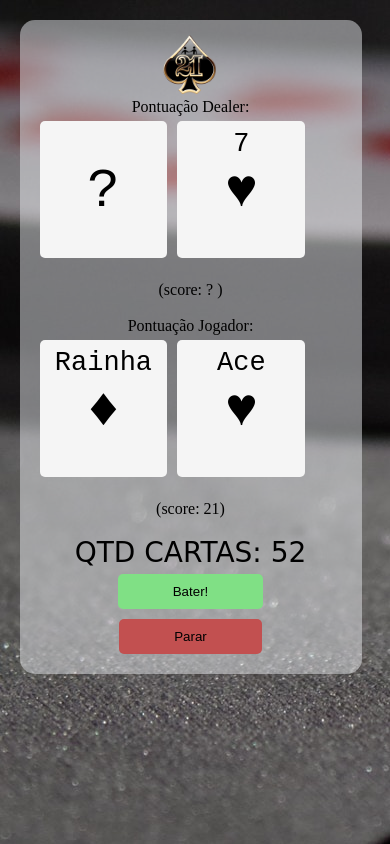
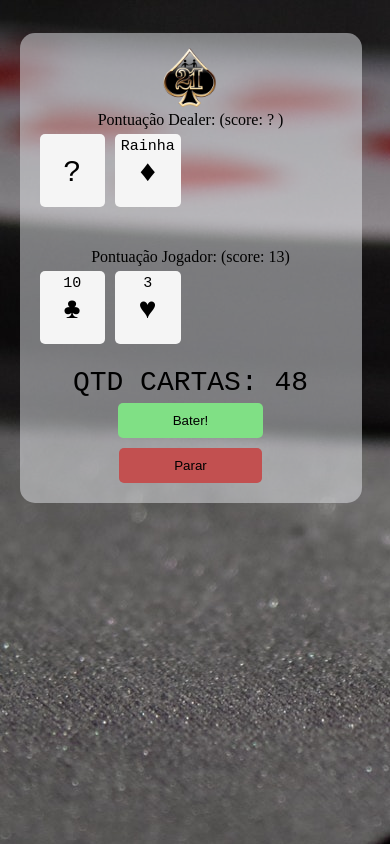
Before and after one commit to giovanilima775/black-jack, a plain HTML site: page index.html in a window 390 px wide. Both pictures are taken after a click on the button "Novo Jogo!". Drawn offline with Linux system fonts and the light colour scheme.

Commit message:
fix size cards and bug with ace card
Signed-off-by: Giovani de Oliveira Lima <47919065+giovanilima775@users.noreply.github.com>

```diff
--- a/assets/css/style.css
+++ b/assets/css/style.css
@@ -3,6 +3,7 @@ body {
     background: url("../img/back.jpg");
     margin: 0;
     padding: 0;
+    padding-top: 25px;
 }
 .img-top {
     text-align: center;
@@ -30,7 +31,7 @@ body {
     background-color: whitesmoke;
     margin: 5px;
     border-radius: 5px;
-    font-size: 27px;
+    font-size: 24px;
     line-height: 47px;
     font-family: monospace;
 }
@@ -46,7 +47,7 @@ label.suit {
 }
 .qtd-cartas {
     font-size: 45px;
-    font-family: cursive;
+    font-family: monospace;
 }
 .btn {
     padding: 10px 55px;
@@ -60,8 +61,19 @@ label.suit {
 .btn-bater {
     background-color: rgb(128, 224, 133);
 }
+.end-game-p {
+    color: red;
+    font-size: 25px;
+}
+.end-game-d {
+    color: red;
+    font-size: 25px;
+}
 @media (max-width: 600px)
 {
+    body {
+        padding-top: 13px;
+    }
     .img-21 {
         width: 19%;
         margin: auto;
@@ -76,9 +88,11 @@ label.suit {
         text-align: center;
     }
     .carta {
-        width: 41%;
-        height: 137px;
+        width: 21%;
+        height: 73px;
         background-color: whitesmoke;
+        line-height: 26px;
+        font-size: 15px;
         margin-top: 5px;
     }
     .dealer {
@@ -94,7 +108,6 @@ label.suit {
     }
     .qtd-cartas {
         font-size: 28px;
-        font-family: cursive;
     }
 	label.suit {
 		font-size: 200%;
--- a/assets/scripts/script.js
+++ b/assets/scripts/script.js
@@ -2,45 +2,49 @@
 //&hearts;
 //&hearts;
 let suits = ['&hearts;', '&clubs;', '&diams;', '&spades;'];
+// let values = ['Ace','Reis',
+// ];
 let values = ['Ace', 'Reis', 'Rainha', 'Valete',
   '10', '9', '8', '7', '6',
-  '5', '4', '3', '2', '1'
+  '5', '4', '3', '2',
 ];
 
 let textArea = document.getElementById('text-area');
-let newGameButton = document.getElementById('new-game-button');
-let hitButton = document.getElementById('hit-button');
-let stayButton = document.getElementById('stay-button');
+let novoJogo = document.getElementById('new-game-button');
+let pedirCarta = document.getElementById('hit-button');
+let pararJogar = document.getElementById('stay-button');
 
-hitButton.style.display = 'none';
-stayButton.style.display = 'none';
+pedirCarta.style.display = 'none';
+pararJogar.style.display = 'none';
 
 let gameStart = false,
   gameOver = false,
-  playWon = false,
   cartasDealer = [],
   cartasJogador = [],
   pontuacaoDealer = 0,
   playerScore = 0,
   deck = [];
 
-newGameButton.addEventListener('click', function() {
+novoJogo.addEventListener('click', function() {
   gameStarted = true;
   gameOver = false;
   playerWon = false;
-
-  deck = createDeck();
-  shuffleDeck(deck);
+  //criar o deck
+  deck = criarDeck();
+  //embaralha o deck
+  embaralharDeck(deck);
+  //dealer e jogador começam com duas cartas
   cartasDealer = [getNextCard(), getNextCard()];
   cartasJogador = [getNextCard(), getNextCard()];
-  newGameButton.style.display = 'none';
-  hitButton.style.display = 'inline';
-  stayButton.style.display = 'inline';
+
+  novoJogo.style.display = 'none';
+  pedirCarta.style.display = 'inline';
+  pararJogar.style.display = 'inline';
   showStatus();
-})
+});
 
-function createDeck() {
-  let deck = []
+function criarDeck() {
+  let deck = [];
   //naipe
   for (let suitIdx = 0; suitIdx < suits.length; suitIdx++) {
     //valor carta
@@ -57,23 +61,23 @@ function createDeck() {
   return deck;
 }
 
-function shuffleDeck(deck){
+function embaralharDeck(deck){
   for(let i=0; i<deck.length; i++)
   {
-    let swapIdx = Math.trunc(Math.random() *deck.length);
-    let tmp = deck[swapIdx];
-    deck[swapIdx] = deck[i];
+    let index = Math.trunc(Math.random() * deck.length);
+    let tmp = deck[index];
+    deck[index] = deck[i];
     deck[i] = tmp;
   }
 }
 
-hitButton.addEventListener('click', function(){
+pedirCarta.addEventListener('click', function(){
   cartasJogador.push(getNextCard());
   checkForEndOfGame();
   showStatus();
 });
 
-stayButton.addEventListener('click', function(){
+pararJogar.addEventListener('click', function(){
   gameOver = true;
   checkForEndOfGame();
   showStatus();
@@ -146,76 +150,83 @@ function showStatus()
     return;
   }
 
-  let cartasDealertring = '';
+  let cartasDealerString = '';
   let cont = 0;
   for(let i=0; i<cartasDealer.length; i++)
   {
     if(gameOver) {
-      cartasDealertring += '<div class="carta">'
+      cartasDealerString += '<div class="carta">'
       + getCardString(cartasDealer[i])
       + '</div><br>';
     } else {
       if(cont == 0)  {
-        cartasDealertring += '<div class="carta">'
+        cartasDealerString += '<div class="carta">'
         + "<br> <label class='suit'> ? </label>"
         + '</div><br>';
       }else {
-        cartasDealertring += '<div class="carta">'
+        cartasDealerString += '<div class="carta">'
         + getCardString(cartasDealer[i])
         + '</div><br>';
       }
       cont++;
     }
-
   }
-  let cartasJogadortring='';
+  let cartasJogadorString='';
   for(let i=0; i<cartasJogador.length; i++)
   {
-    cartasJogadortring += '<div class="carta">'
+    cartasJogadorString += '<div class="carta">'
     +getCardString(cartasJogador[i])
     + '</div><br>';
   }
 
   atualizarPontuacao();
 
+  textArea.innerHTML = '<label> Pontuação Dealer: (score: ' + (gameOver?pontuacaoDealer:' ? ') + ')</label><br><div class="dealer">' +
+                        cartasDealerString +
+                        '</div><br><br>' +
 
-  textArea.innerHTML = '<label> Pontuação Dealer:</label><br><div class="dealer">' +
-                        cartasDealertring +
-                        '</div><br>(score: ' + (gameOver?pontuacaoDealer:' ? ') + ')<br><br>' +
-
-                        '<label>Pontuação Jogador:</label><br><div class="player">' +
-                        cartasJogadortring +
-                        '</div><br>(score: ' + playerScore + ')<br><br> <label class="qtd-cartas">QTD CARTAS: '+
+                        '<label>Pontuação Jogador: (score: ' + playerScore + ')</label><br><div class="player">' +
+                        cartasJogadorString +
+                        '</div><br> <label class="qtd-cartas">QTD CARTAS: '+
                         deck.length + '</label><br>';
 
   if(gameOver){
     if(playerWon)
     {
-      textArea.innerHTML += "<label>JOGADOR GANHOU!</label>";
+      textArea.innerHTML += "<label class='end-game-p'>JOGADOR GANHOU!</label>";
     }
     else{
-      textArea.innerHTML += "<label>DEALER GANHOU!</label>";
+      textArea.innerHTML += "<label class='end-game-d'>DEALER GANHOU!</label>";
     }
-    newGameButton.style.display = 'inline';
-    hitButton.style.display = 'none';
-    stayButton.style.display = 'none';
+    novoJogo.style.display = 'inline';
+    pedirCarta.style.display = 'none';
+    pararJogar.style.display = 'none';
 
   }
 }
 
-function getScore(cardArray){
+function getScore(cardArray, player){
   let score = 0;
   let hasAce = false;
   for(let i=0; i<cardArray.length; i++){
-    let card = cardArray[i];
+    console.log(cardArray[0]);
+    console.log(cardArray[-1]);
+    let card = cardArray[i];//carta na posição i
+    if((getCardNumericValue(cardArray[0]) == 10 || getCardNumericValue(cardArray[1]) == 10) && card.value == 'Ace') {
+      return 21;
+    }
+    // if(card.value == 'Ace'){
+    //   //-1
+    //   hasAce = true;
+    // }
+    //esta bugando quando o score é 11 talveZ seja por causa do AZ
+    //contar qnt carta se maior que 1 não verificar
+    // se 1 verificar se é um 10
+    // se for 10 e a proxima carta um az ele tem valor de 11
+    // if(hasAce && score){
+    //   return score+10;
+    // }
     score += getCardNumericValue(card);
-    if(card.value == 'Ace'){
-      hasAce = true;
-    }
-
-    if(hasAce && score+10<=21){
-      return score+10;
-    }
   }
    return score;
 }
```
